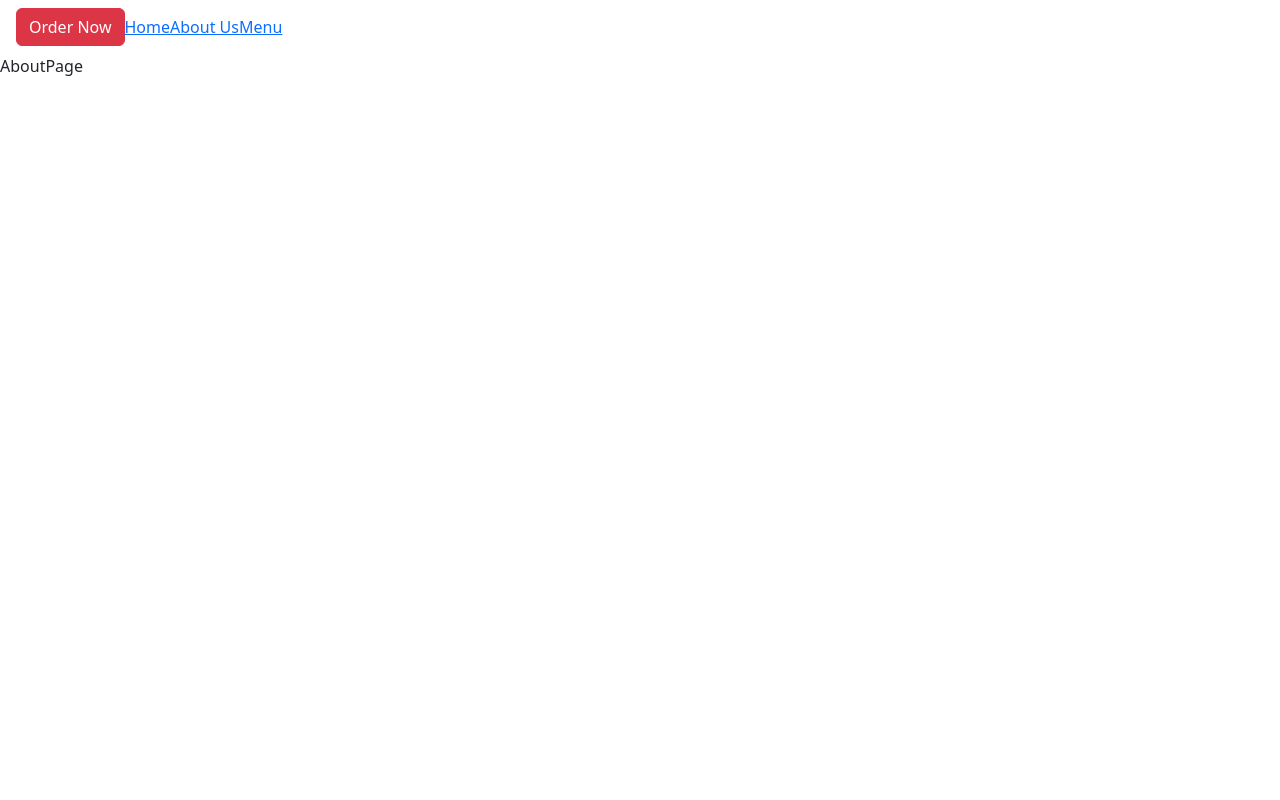
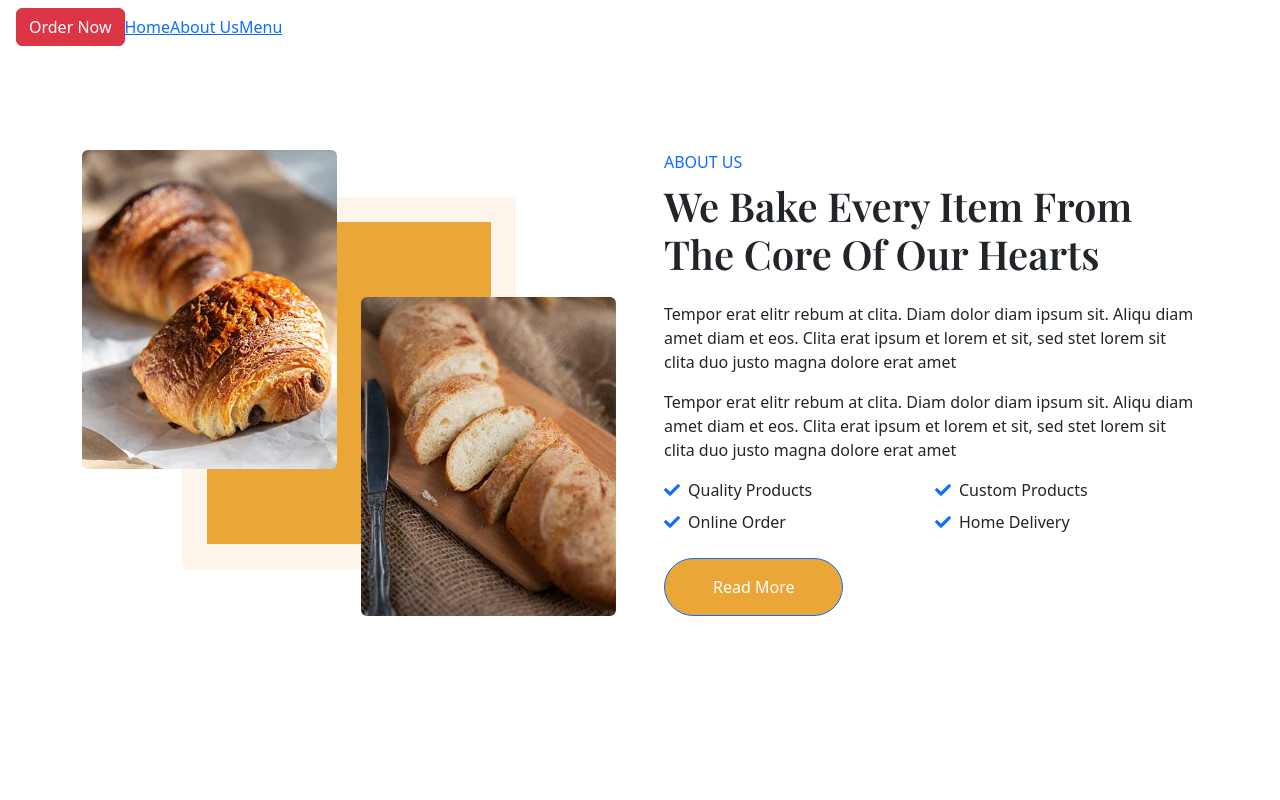
Before and after one commit to MbaliPuso/heavenly-bakes, a React (Create React App) app: page /about in a window 1280 px wide. Shown: the top 800 px of the page. Built offline with nearby package versions, Linux system fonts and the light colour scheme.

Commit message:
added about content

```diff
--- a/src/pages/AboutPage.jsx
+++ b/src/pages/AboutPage.jsx
@@ -1,11 +1,59 @@
 import React from 'react';
 import Navbar from '../components/Navigation';
+import Footer from '../components/Footer';
 
 const AboutPage = () => {
     return (
         <>
-        <Navbar />
-        AboutPage
+        {/* Navbar start */}
+            <Navbar />
+        {/* Navbar end */}
+
+        {/* About Start */}
+  <div className="container-xxl py-6">
+    <div className="container">
+      <div className="row g-5">
+        <div className="col-lg-6 wow fadeInUp" data-wow-delay="0.1s">
+          <div className="row img-twice position-relative h-100">
+            <div className="col-6">
+              <img className="img-fluid rounded" src="img/about-1.jpg" alt='about 1' />
+            </div>
+            <div className="col-6 align-self-end">
+              <img className="img-fluid rounded" src="img/about-2.jpg" alt='about 2' />
+            </div>
+          </div>
+        </div>
+        <div className="col-lg-6 wow fadeInUp" data-wow-delay="0.5s">
+          <div className="h-100">
+            <p className="text-primary text-uppercase mb-2">About Us</p>
+            <h1 className="display-6 mb-4">We Bake Every Item From The Core Of Our Hearts</h1>
+            <p>Tempor erat elitr rebum at clita. Diam dolor diam ipsum sit. Aliqu diam amet diam et eos. Clita erat ipsum et lorem et sit, sed stet lorem sit clita duo justo magna dolore erat amet</p>
+            <p>Tempor erat elitr rebum at clita. Diam dolor diam ipsum sit. Aliqu diam amet diam et eos. Clita erat ipsum et lorem et sit, sed stet lorem sit clita duo justo magna dolore erat amet</p>
+            <div className="row g-2 mb-4">
+              <div className="col-sm-6">
+                <i className="fa fa-check text-primary me-2" />Quality Products
+              </div>
+              <div className="col-sm-6">
+                <i className="fa fa-check text-primary me-2" />Custom Products
+              </div>
+              <div className="col-sm-6">
+                <i className="fa fa-check text-primary me-2" />Online Order
+              </div>
+              <div className="col-sm-6">
+                <i className="fa fa-check text-primary me-2" />Home Delivery
+              </div>
+            </div>
+            <a href='/' className="btn btn-primary rounded-pill py-3 px-5">Read More</a>
+          </div>
+        </div>
+      </div>
+    </div>
+  </div>
+  {/* About End */}
+
+  {/* Footer Start */}
+  <Footer />
+  {/* Footer End */}
         </>
     );
 };
```
